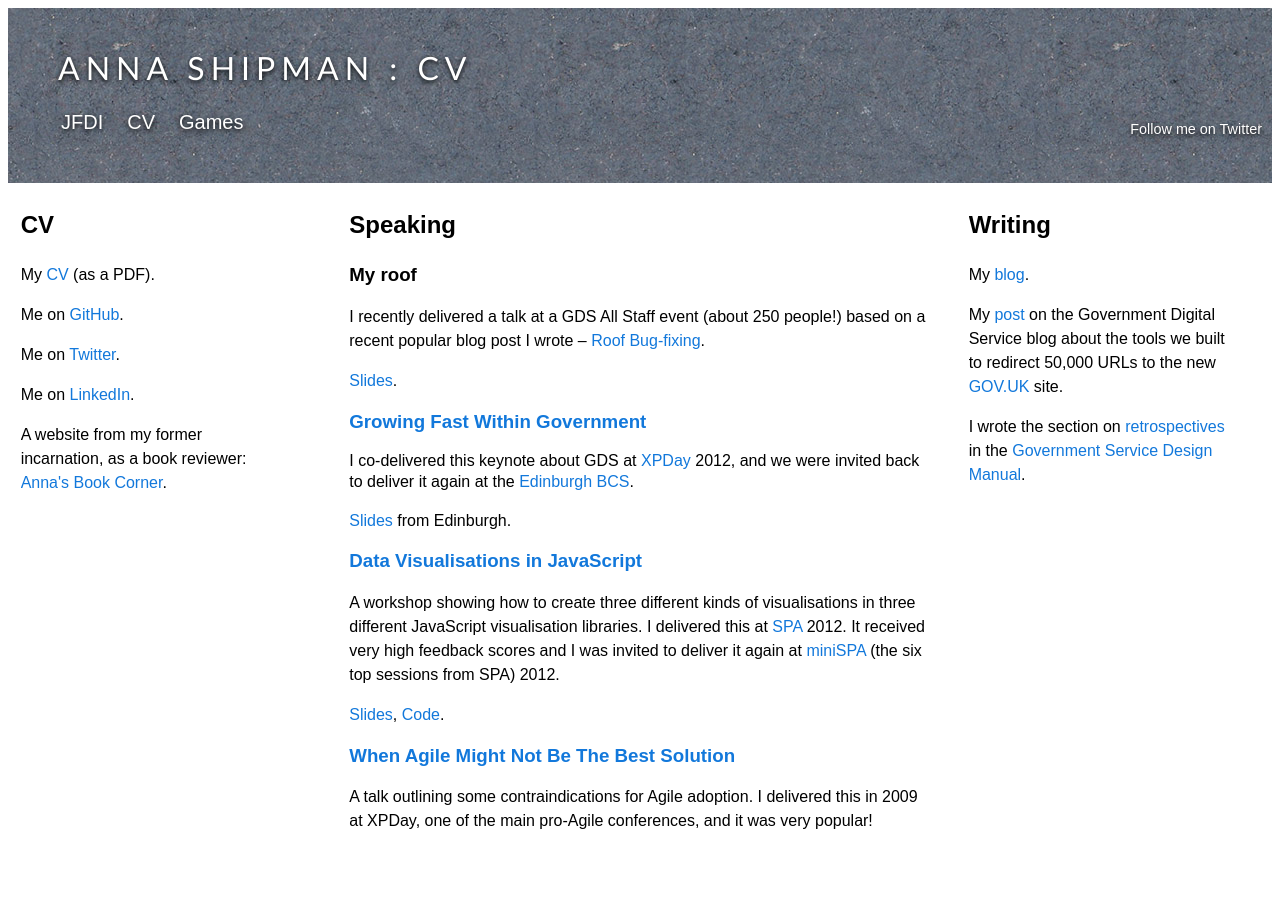
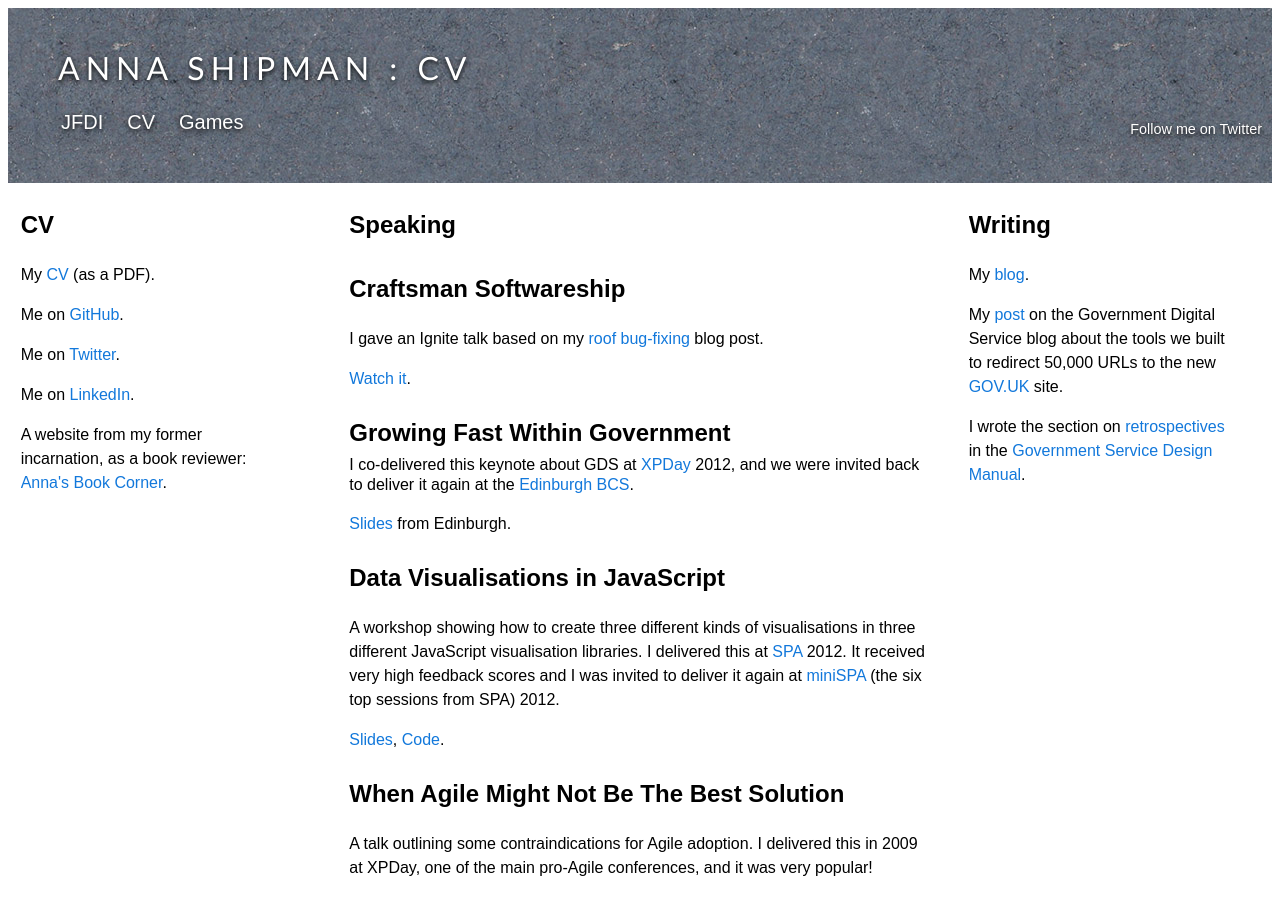
Before and after one commit to annashipman/annashipman.github.io, a Jekyll site: the page cv.html, which Jekyll copies as it is, in a window 1280 px wide. Built offline with Jekyll 4.4.1, drawn with Linux system fonts in a browser that asks for light colours.

Commit message:
Update speaking

```diff
--- a/cv.html
+++ b/cv.html
@@ -29,22 +29,19 @@
 
 <div>
 <h2>Speaking</h2>
-<h3>My roof</h3>
-<p>I recently delivered a talk at a GDS All Staff event (about 250 people!)
-based on a recent popular blog post I wrote – <a
-href="jfdi.html#roof-bug-fixing">Roof Bug-fixing</a>.</p>
-<p><a href="http://www.slideshare.net/annashipman/my-roof" target="_blank">Slides</a>.</p>
-<h3><a href="http://xpday.wordpress.com/2012/10/13/keynote-growing-fast-within-government/" target="_blank">Growing Fast Within Government</a></h3>
+<h1><a href="http://www.youtube.com/watch?v=Q1qWzz6liK0" target="_blank">Craftsman Softwareship</a></h1>
+<p>I gave an Ignite talk based on my <a href="/jfdi/roof-bug-fixing.html">roof bug-fixing</a> blog post.</p><p><a href="http://www.youtube.com/watch?v=Q1qWzz6liK0" target="_blank">Watch it</a>.</p>
+<h1><a href="http://xpday.wordpress.com/2012/10/13/keynote-growing-fast-within-government/" target="_blank">Growing Fast Within Government</a></h1>
 I co-delivered this keynote about GDS at <a href="https://xpday.wordpress.com/" target="_blank">XPDay</a> 2012, and we were invited back to deliver it again at the <a href="http://www.edinburgh.bcs.org/events/2012-13/130501.htm" target="_blank">Edinburgh BCS</a>.</p>
 <p><a href="http://www.slideshare.net/annashipman/x-pday-23022981"
 target="_blank">Slides</a> from Edinburgh.</p>
-<h3><a href="http://www.spaconference.org/spa2012/sessions/session412.html" target="_blank">Data Visualisations in JavaScript</a></h3>
+<h1><a href="http://www.spaconference.org/spa2012/sessions/session412.html" target="_blank">Data Visualisations in JavaScript</a></h1>
 <p>A workshop showing how to create three different kinds of visualisations in
 three different JavaScript visualisation libraries. I delivered this at <a href="http://www.spaconference.org/" target="_blank">SPA</a> 2012. It received very high feedback scores and I was invited to deliver it again at <a href="http://bcs-spa.org/minispa-2012.html" target="_blank">miniSPA</a> (the six top sessions from SPA) 2012</a>.<p>
 
 <p><a href="http://www.slideshare.net/annashipman/data-visualisations-in-iavascript" target="_blank">Slides</a>, <a href="https://github.com/annashipman/data-visualisations-in-javascript" target="_blank">Code</a>.</p>
 
-<h3><a href="http://xpday-london.editme.com/WhenAgileMightNotBeTheBestSolution" target="_blank">When Agile Might Not Be The Best Solution</a></h3>
+<h1><a href="http://xpday-london.editme.com/WhenAgileMightNotBeTheBestSolution" target="_blank">When Agile Might Not Be The Best Solution</a></h1>
 <p>A talk outlining some contraindications for Agile adoption. I delivered this
 in 2009 at XPDay, one of the main pro-Agile conferences, and it was very popular!</p>
 
```
